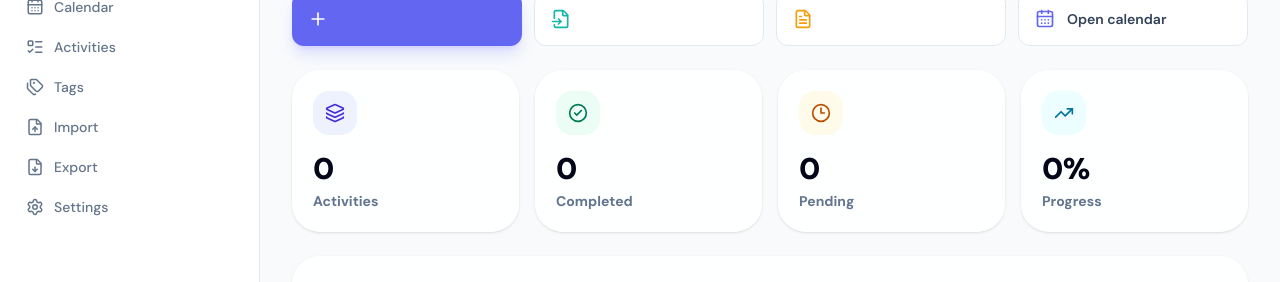
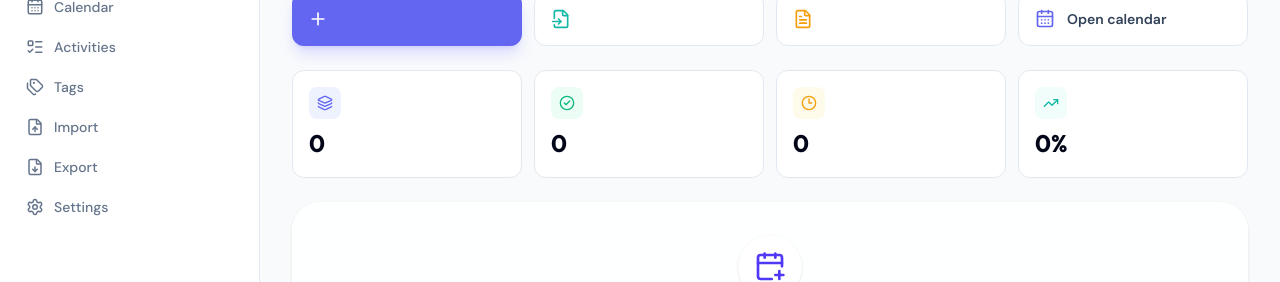
Before and after one commit to LavenderEdit/aputrak, a Next.js app: page / in a window 1280 px wide. Both pictures are taken after typing "Sample" into the empty fields and a click on the button "Comenzar". Shown: the part 144-426 px from the top of the page. Built offline with nearby package versions, Linux system fonts and the light colour scheme; no server answers.

Commit message:
refactor(dashboard-stats): simplify stat cards and modernize metrics UI

```diff
--- a/src/features/dashboard/components/DashboardStats.tsx
+++ b/src/features/dashboard/components/DashboardStats.tsx
@@ -11,7 +11,6 @@ import {
     getCompletedSubtasksCount,
     getPendingSubtasksCount,
 } from "@/features/schedule/lib/schedule-view";
-import { Card } from "@/shared/components/ui/Card";
 import { getDashboardCopy } from "../constants/dashboard.constants";
 
 interface DashboardStatsProps {
@@ -24,56 +23,63 @@ export function DashboardStats({ lang, tasks }: DashboardStatsProps) {
     const completed = getCompletedSubtasksCount(tasks);
     const pending = getPendingSubtasksCount(tasks);
     const total = completed + pending;
-    const progress = total > 0 ? Math.round((completed / total) * 100) : 0;
+    const productivity = total > 0 ? Math.round((completed / total) * 100) : 0;
 
     const stats = [
         {
-            label: copy.activities,
+            label: copy.totalActivities,
             value: tasks.length,
             icon: Layers3,
-            className: "bg-indigo-50 text-indigo-700",
+            bg: "bg-indigo-50",
+            fg: "text-primary",
         },
         {
-            label: copy.completed,
+            label: copy.completedTasks,
             value: completed,
             icon: CheckCircle2,
-            className: "bg-emerald-50 text-emerald-700",
+            bg: "bg-emerald-50",
+            fg: "text-success",
         },
         {
-            label: copy.pending,
+            label: copy.pendingTasks,
             value: pending,
             icon: Clock3,
-            className: "bg-amber-50 text-amber-700",
+            bg: "bg-amber-50",
+            fg: "text-accent",
         },
         {
-            label: copy.progress,
-            value: `${progress}%`,
+            label: copy.productivity,
+            value: `${productivity}%`,
             icon: TrendingUp,
-            className: "bg-cyan-50 text-cyan-700",
+            bg: "bg-teal-50",
+            fg: "text-secondary",
         },
     ];
 
     return (
-        <section className="grid gap-4 sm:grid-cols-2 xl:grid-cols-4">
+        <section className="mb-6 grid grid-cols-2 gap-3 sm:grid-cols-4">
             {stats.map((stat) => {
                 const Icon = stat.icon;
 
                 return (
-                    <Card key={stat.label}>
-                        <div
-                            className={`mb-4 grid h-11 w-11 place-items-center rounded-2xl ${stat.className}`}
-                        >
-                            <Icon size={20} />
+                    <article
+                        key={stat.label}
+                        className="rounded-xl border border-sborder bg-white p-4"
+                    >
+                        <div className="mb-2 flex items-center gap-2">
+                            <div
+                                className={`flex h-8 w-8 items-center justify-center rounded-lg ${stat.bg}`}
+                            >
+                                <Icon size={16} className={stat.fg} />
+                            </div>
                         </div>
 
-                        <p className="text-3xl font-black tracking-tight text-slate-950">
+                        <div className="font-display text-2xl font-bold text-slate-950">
                             {stat.value}
-                        </p>
+                        </div>
 
-                        <p className="mt-1 text-sm font-bold text-slate-500">
-                            {stat.label}
-                        </p>
-                    </Card>
+                        <div className="mt-0.5 text-xs text-muted">{stat.label}</div>
+                    </article>
                 );
             })}
         </section>
```
